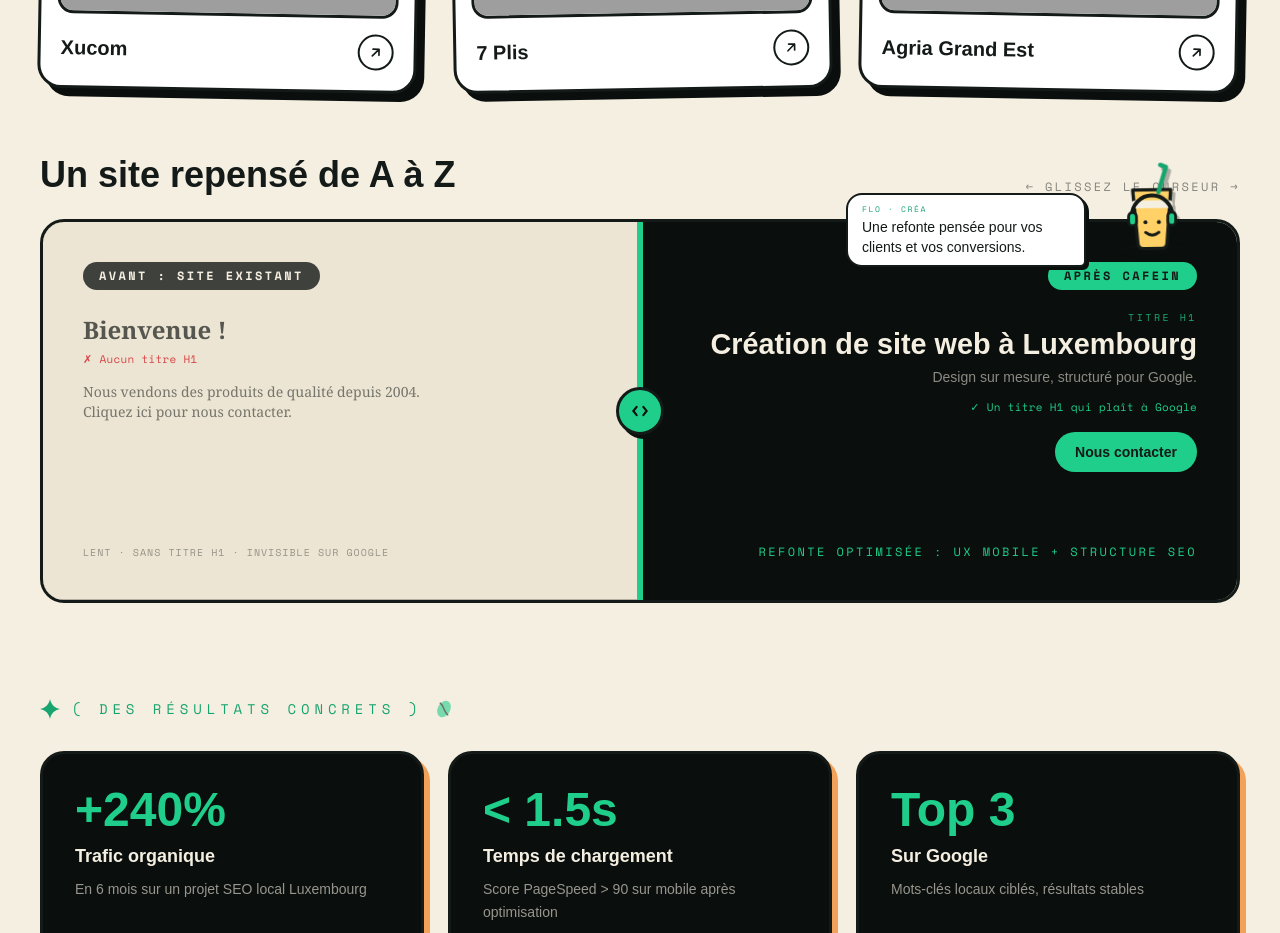
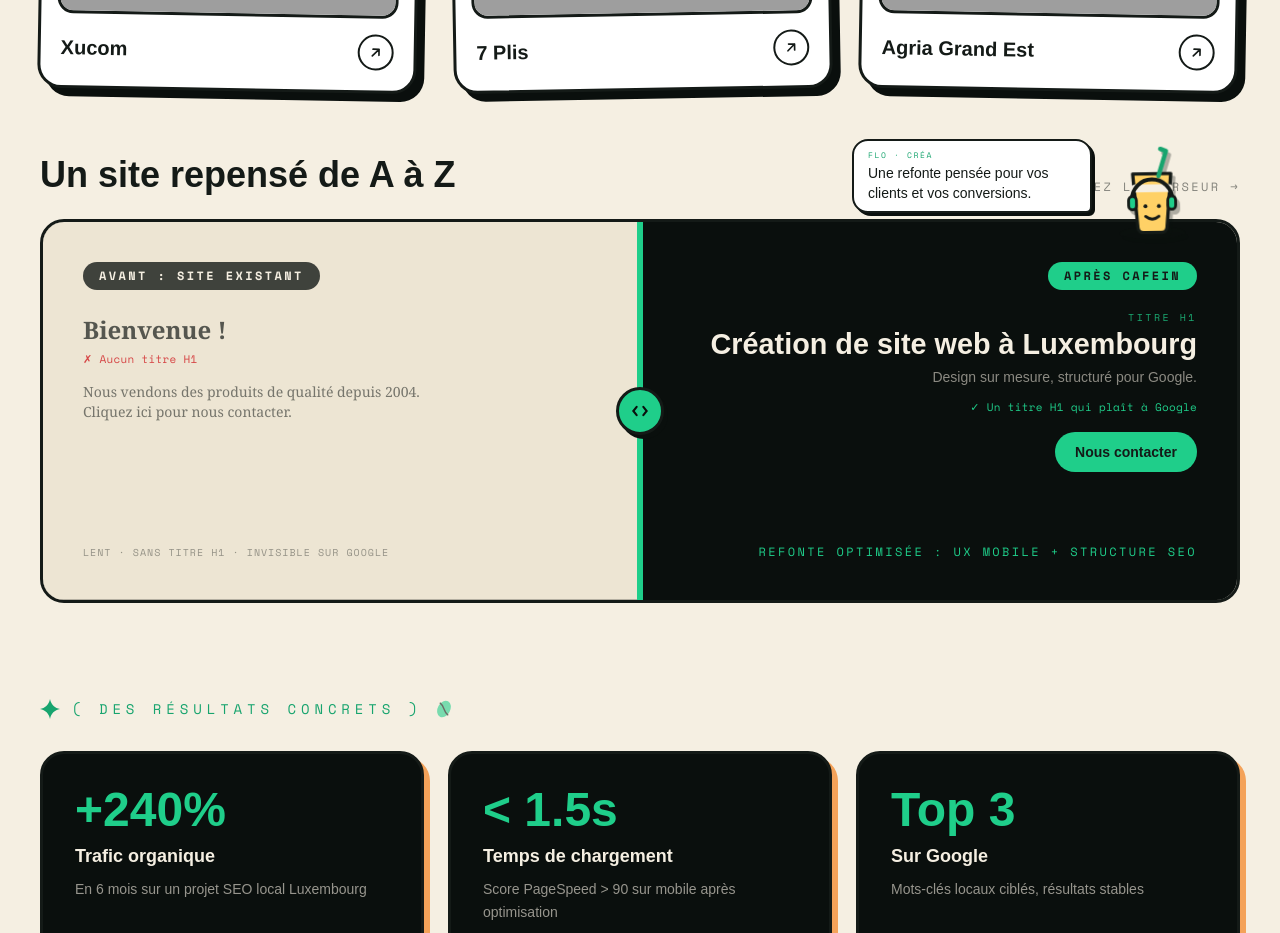
Before and after one commit to jeromepinheiropro-spec/cafein-v3, a React (Vite) app: page / in a window 1280 px wide. Shown: the part 6920-7853 px from the top of the page. Built offline with nearby package versions, Linux system fonts and the light colour scheme; grey boxes are pictures that could not be loaded.

Commit message:
Add files via upload

```diff
--- a/src/components/Showcase.jsx
+++ b/src/components/Showcase.jsx
@@ -182,7 +182,7 @@ function BeforeAfter() {
         whileInView={{ opacity: 1, y: 0, scale: 1 }}
         viewport={{ once: true, margin: "-60px" }}
         transition={{ delay: 0.2, type: "spring", stiffness: 200, damping: 14 }}
-        className="absolute right-3 md:right-8 -top-12 md:-top-16 z-20 flex items-end gap-2.5 pointer-events-none"
+        className="absolute right-3 md:right-8 -top-14 md:-top-20 z-20 flex items-start gap-1 pointer-events-none"
       >
         <div className="rounded-2xl rounded-br-md bg-white border-[2.5px] border-ink px-3.5 py-2 shadow-[3px_3px_0_#0A0F0D] max-w-[11rem] md:max-w-[15rem]">
           <span className="block font-mono text-[8px] tracking-[0.2em] uppercase text-mint-dark mb-0.5">
```
